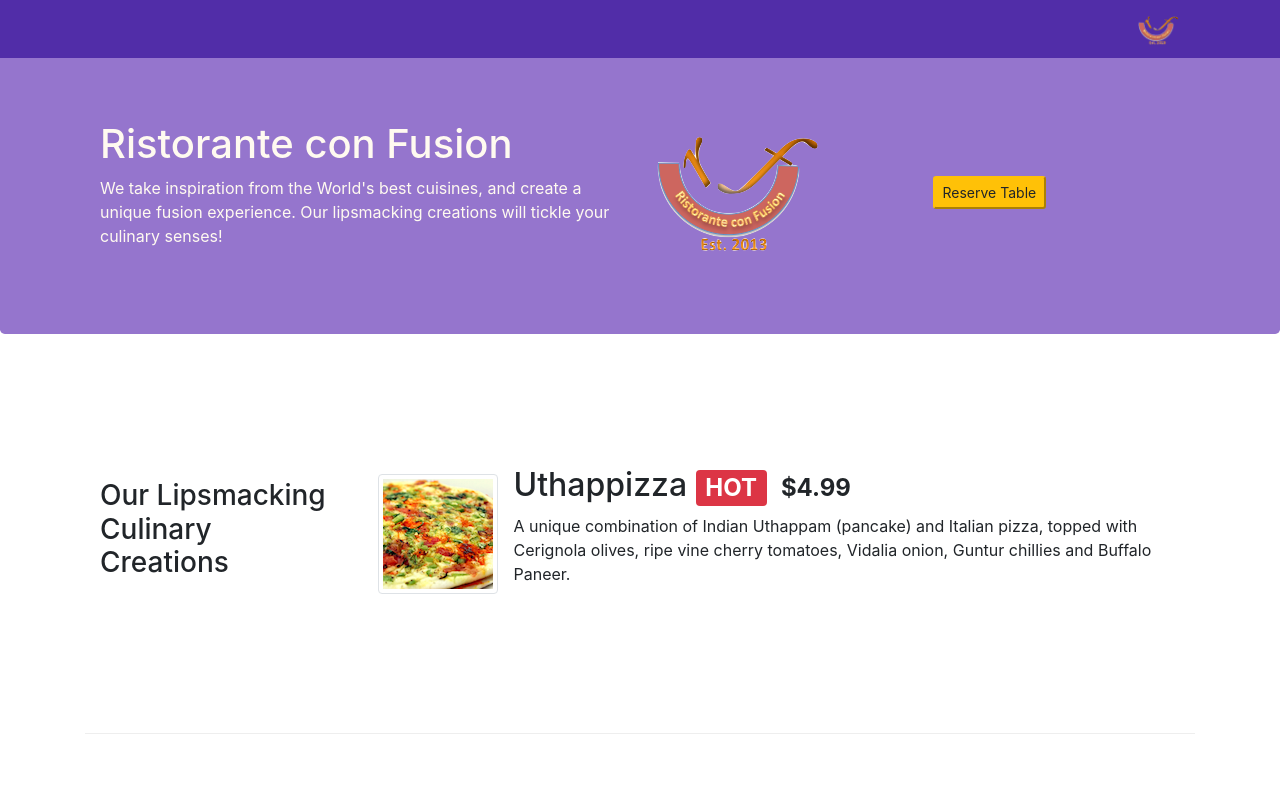
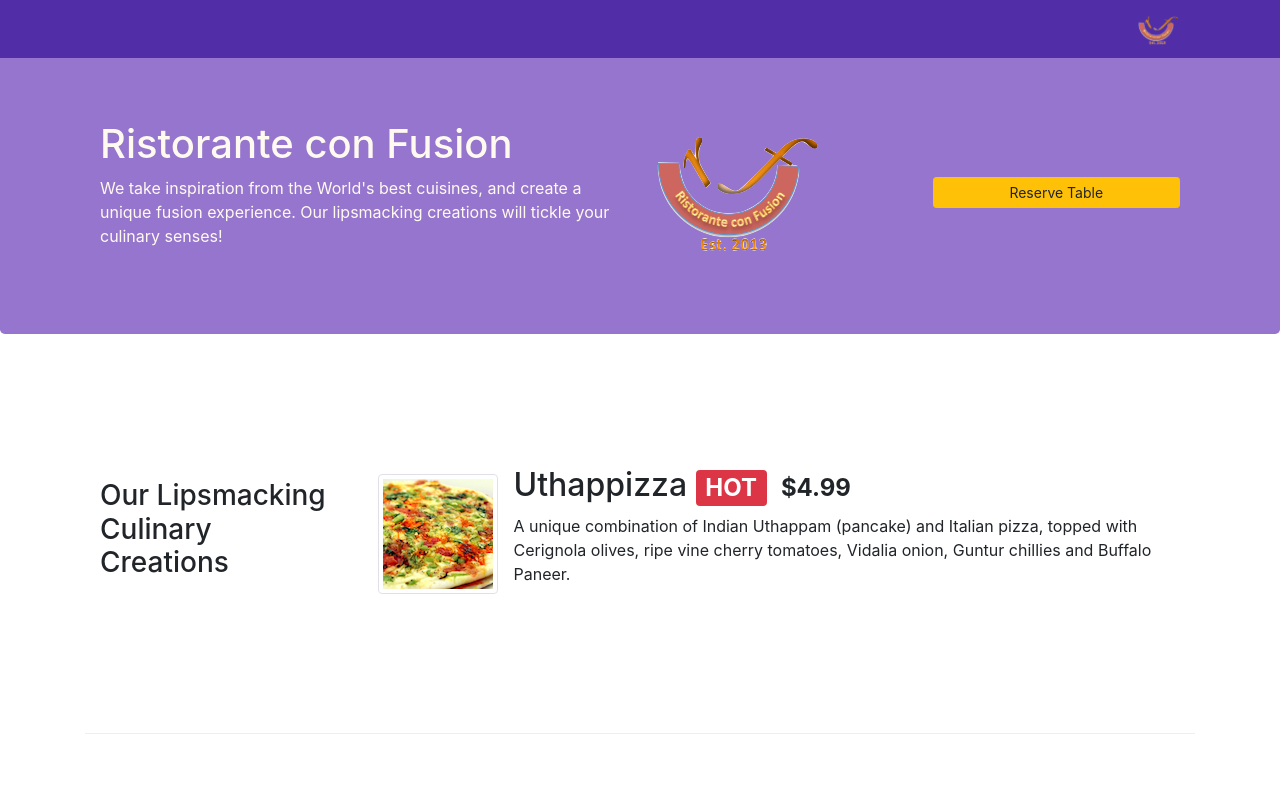
Before and after one commit to zhangying25/BootStrap, a website: page index.html in a window 1280 px wide. Shown: the top 800 px of the page. Drawn offline with nearby package versions, Linux system fonts and the light colour scheme.

Commit message:
change onclick to anchor

```diff
--- a/index.html
+++ b/index.html
@@ -44,7 +44,7 @@
                     <img src="img/logo.png" class="image-fluid">
                 </div>
                 <div class="col col-sm-3 align-self-center">
-                    <button class="btn-sm btn-warning" onclick="location.href='#ReserveTable'">Reserve Table</button>
+                    <a href="#ReserveTable"><button class="btn btn-block btn-sm btn-warning">Reserve Table</button></a>
                 </div>
             </div>
         </div>
```
